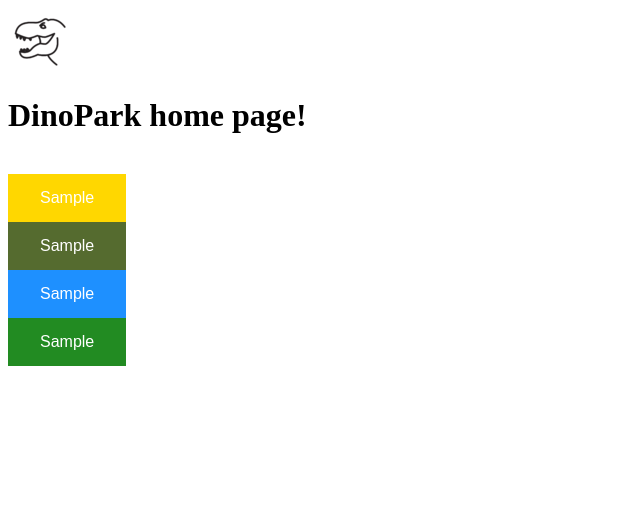
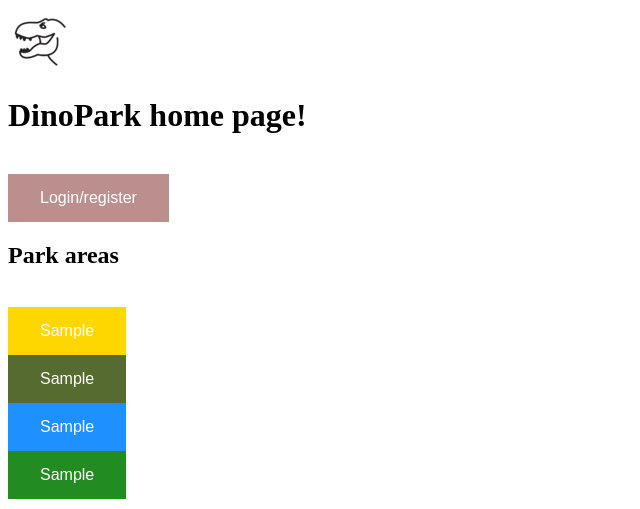
Before and after one commit to oonarauhala/tietokantasovellus, a Flask app: template templates/index.html in a window 1280 px wide. Shown: the top 509 px of the page, without its empty margins (0-640 px from the left). Run offline with Flask 2, Linux system fonts and the light colour scheme; the template is opened without the code that fills it: most values are stand-ins (such as "Sample title", 1, 10 or a date in 2020).

Commit message:
Add login/register button to homepage

```diff
--- a/static/style.css
+++ b/static/style.css
@@ -23,3 +23,7 @@
 #area_4 {
     background-color: forestgreen;
 }
+
+#login_btn {
+    background-color: rosybrown;
+}
--- a/templates/index.html
+++ b/templates/index.html
@@ -13,6 +13,12 @@
         </a>
     </div>
     <h1>DinoPark home page!</h1>
+    <br>
+    <a href="/login">
+        <button class="button" id="login_btn">Login/register</button>
+    </a>
+    <br>
+    <h2>Park areas</h2>
     <br>
     <a href="/area1">
     <button class="button" id="area_1">{{ area1 }}</button>
```
